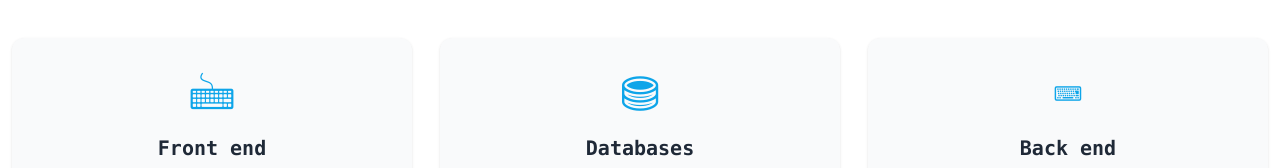
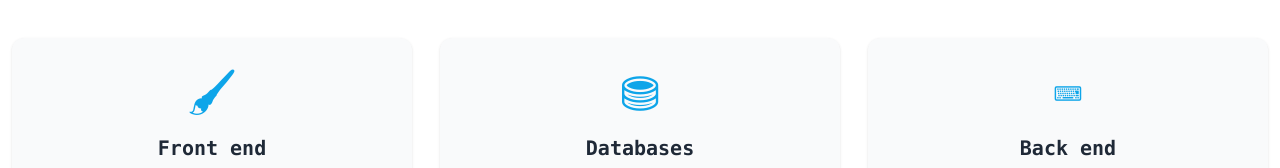
Before and after one commit to wianvanniekerk/wianvanniekerk.github.io, a website: page build/index.html in a window 1280 px wide. Shown: the part 541-709 px from the top of the page. Drawn offline with Linux system fonts and the light colour scheme; a script that the page names is missing.

Commit message:
emoji change

```diff
--- a/build/index.html
+++ b/build/index.html
@@ -67,7 +67,7 @@
 
         <div class="grid grid-cols-1 md:grid-cols-3 gap-7">
           <a href="./pages/skills.html" class="card__hover__bg">
-            <p class="text-5xl text-sky-500">🖮</p>
+            <p class="text-5xl text-sky-500">🖌</p>
             <h3 class="text-xl font-semibold text-gray-800 my-4">
              Front end
             </h3>
```
